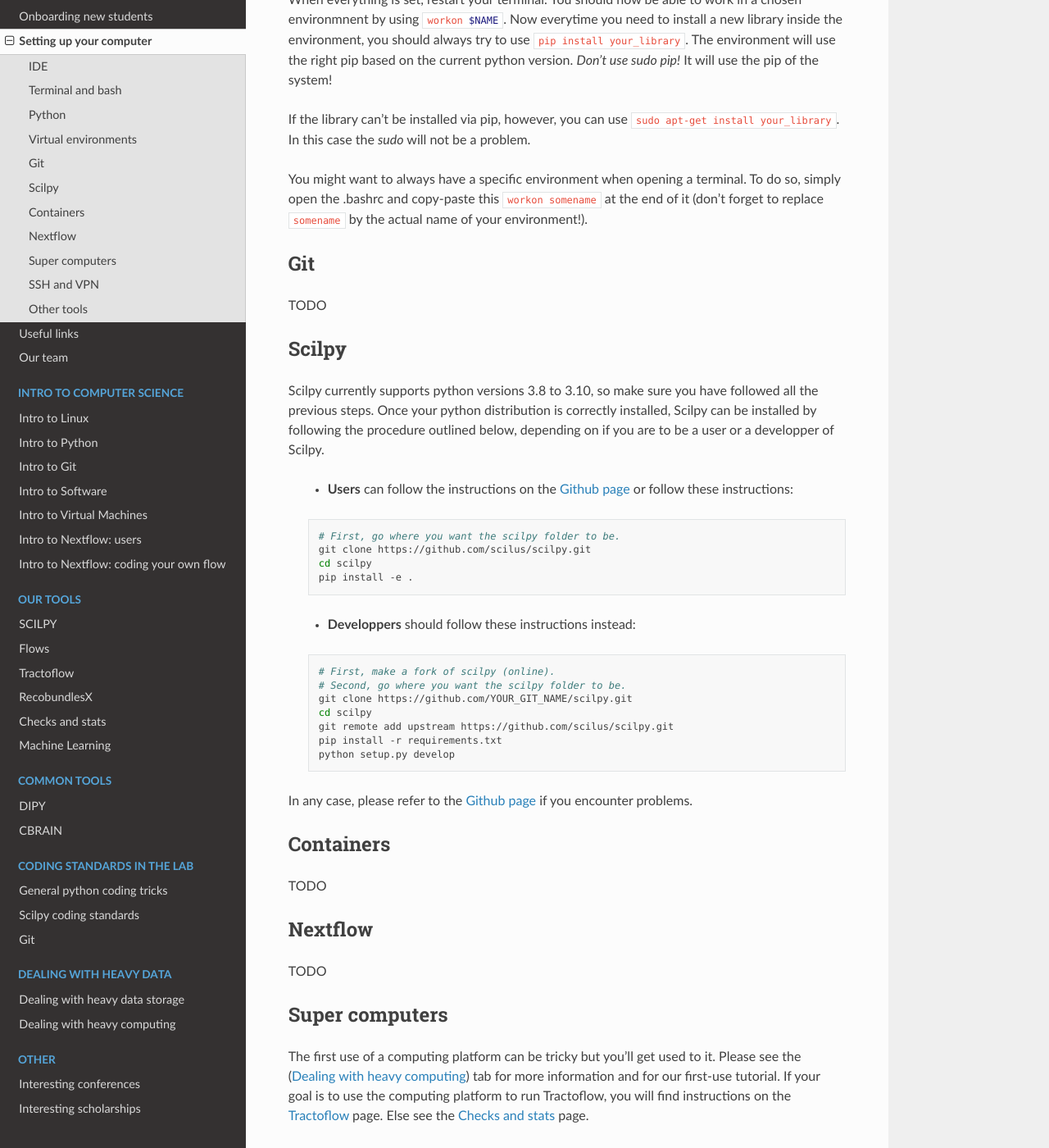
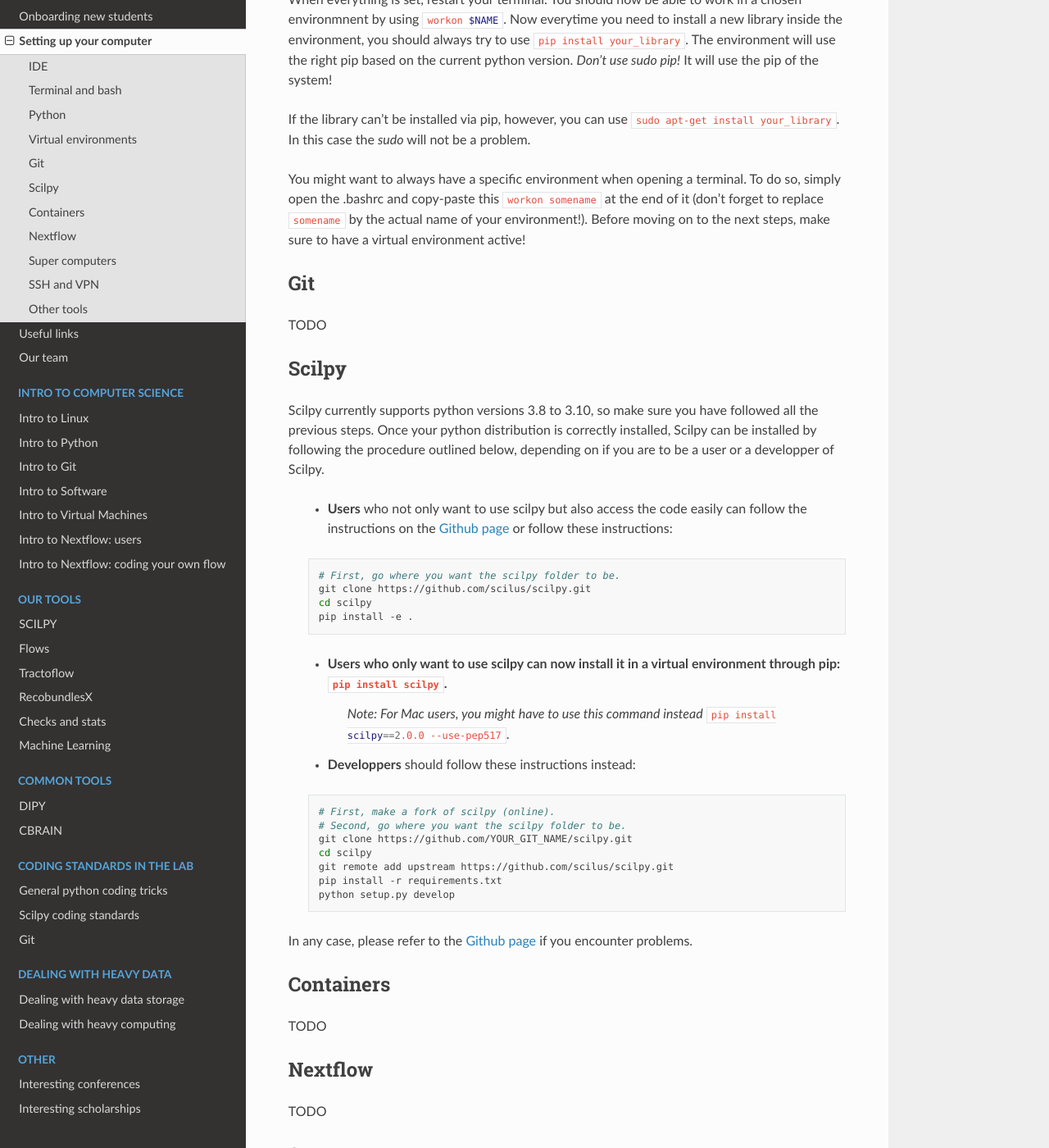
Before and after one commit to scilus/scil-documentation, a Sphinx documentation site: the page built from source/arriving/setup_computer.rst, in a window 1280 px wide and 1400 px high, scrolled down 3062 px. Shown: the whole window at 82% size. Built offline with Sphinx 7.4.7 and the Read the Docs theme 2.0.0, drawn with Linux system fonts in a browser that asks for light colours.

Commit message:
Update scilpy install

```diff
--- a/source/arriving/setup_computer.rst
+++ b/source/arriving/setup_computer.rst
@@ -137,7 +137,7 @@ When everything is set, restart your terminal. You should now be able to work in
 
 If the library can't be installed via pip, however, you can use :bash:`sudo apt-get install your_library`. In this case the `sudo` will not be a problem.
 
-You might want to always have a specific environment when opening a terminal. To do so, simply open the .bashrc and copy-paste this :bash:`workon somename` at the end of it (don't forget to replace :bash:`somename` by the actual name of your environment!).
+You might want to always have a specific environment when opening a terminal. To do so, simply open the .bashrc and copy-paste this :bash:`workon somename` at the end of it (don't forget to replace :bash:`somename` by the actual name of your environment!). Before moving on to the next steps, make sure to have a virtual environment active!
 
 Git
 """
@@ -155,7 +155,7 @@ Scilpy
 
 Scilpy currently supports python versions 3.8 to 3.10, so make sure you have followed all the previous steps. Once your python distribution is correctly installed, Scilpy can be installed by following the procedure outlined below, depending on if you are to be a user or a developper of Scilpy.
 
-    - **Users** can follow the instructions on the `Github page <https://github.com/scilus/scilpy>`_ or follow these instructions:
+    - **Users** who not only want to use scilpy but also access the code easily can follow the instructions on the `Github page <https://github.com/scilus/scilpy>`_ or follow these instructions:
 
     .. code-block:: bash
 
@@ -163,6 +163,9 @@ Scilpy currently supports python versions 3.8 to 3.10, so make sure you have fol
         git clone https://github.com/scilus/scilpy.git
         cd scilpy
         pip install -e .
+
+    - **Users** who only want to use scilpy can now install it in a virtual environment through pip: :bash:`pip install scilpy`.
+        *Note: For Mac users, you might have to use this command instead* :bash:`pip install scilpy==2.0.0 --use-pep517`.
 
     - **Developpers** should follow these instructions instead:
 
```
